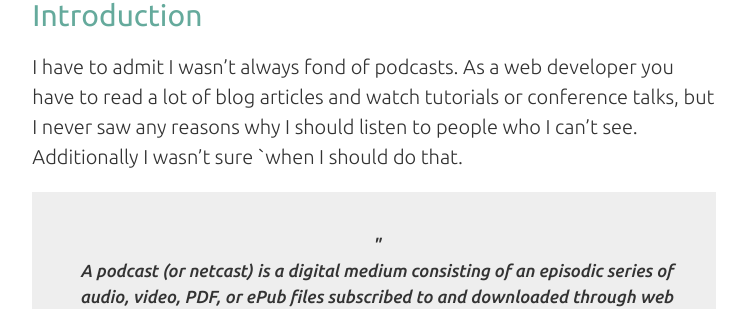
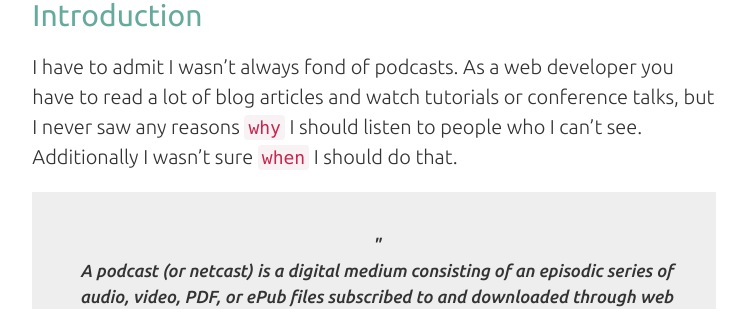
Before and after one commit to christophrumpel/christophrumpel.github.io, a Jekyll site: the page built from _posts/2014-07-12-podcasts-a-developers-best-friend.md, in a window 1280 px wide and 900 px high, scrolled down 374 px. Shown: the part 205-514 px from the top of the window, without its empty margins (266-1013 px from the left). Built offline with Jekyll 4.4.1, drawn with Linux system fonts in a browser that asks for light colours; Markdown is read by kramdown in place of the engine named in the settings; comment, search, counter and statistics services are not loaded.

```diff
--- a/_posts/2014-07-12-podcasts-a-developers-best-friend.md
+++ b/_posts/2014-07-12-podcasts-a-developers-best-friend.md
@@ -6,7 +6,7 @@ title: "Podcast - a developer's best friend"
 
 ##Introduction
 
-I have to admit I wasn't always fond of podcasts. As a web developer you have to read a lot of blog articles and watch tutorials or conference talks, but I never saw any reasons why I should listen to people who I can't see. Additionally I wasn't sure `when I should do that.
+I have to admit I wasn't always fond of podcasts. As a web developer you have to read a lot of blog articles and watch tutorials or conference talks, but I never saw any reasons `why` I should listen to people who I can't see. Additionally I wasn't sure `when` I should do that.
 
 > A podcast (or netcast) is a digital medium consisting of an episodic series of audio, video, PDF, or ePub files subscribed to and downloaded through web syndication or streamed online to a computer or mobile device.(Wikipedia)
 
```
